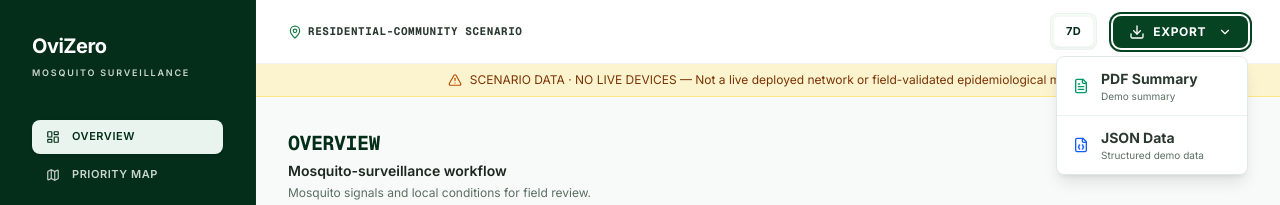
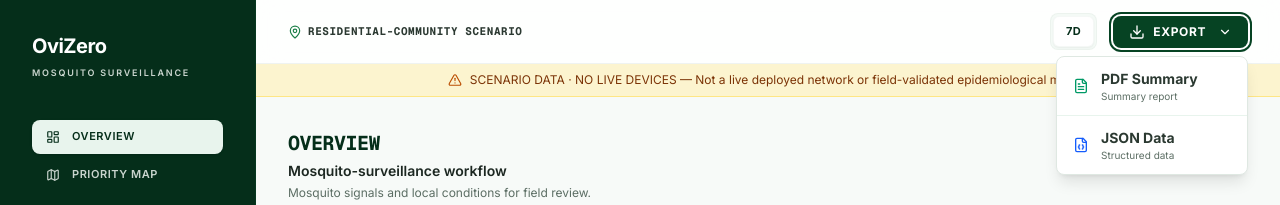
Before and after one commit to prowestjonny88/ovizero-dashboard-v1, a React (Vite) app: page / in a window 1280 px wide. Both pictures are taken after a click on the button "EXPORT". Shown: the top 205 px of the page. Built offline with nearby package versions, Linux system fonts and the light colour scheme.

Commit message:
refactor: remove demo-specific branding labels
Update UI text labels to remove "Demo" references for a more professional, production-ready interface.

```diff
--- a/src/App.tsx
+++ b/src/App.tsx
@@ -253,10 +253,10 @@ export default function App() {
   const handleDiagnosticRun = (deviceId: string) => {
     setDiagnosticResult((prev) => ({
       ...prev,
-      [deviceId]: 'Demo device check complete · no live device connected.',
+      [deviceId]: 'Device check complete · no live device connected.',
     }));
     setToast({
-      message: "Demo device check complete · no live device connected.",
+      message: "Device check complete · no live device connected.",
       type: 'info',
     });
   };
--- a/src/components/ExportMenu.tsx
+++ b/src/components/ExportMenu.tsx
@@ -47,7 +47,7 @@ const ExportMenu: React.FC<ExportMenuProps> = ({ onExport, exportingFormat, clas
             <FileText className="w-4 h-4 text-emerald-600" />
             <div>
               <div className="font-bold">PDF Summary</div>
-              <div className="text-[10px] text-zinc-500">Demo summary</div>
+              <div className="text-[10px] text-zinc-500">Summary report</div>
             </div>
           </button>
           <button
@@ -60,7 +60,7 @@ const ExportMenu: React.FC<ExportMenuProps> = ({ onExport, exportingFormat, clas
             <FileJson className="w-4 h-4 text-blue-600" />
             <div>
               <div className="font-bold">JSON Data</div>
-              <div className="text-[10px] text-zinc-500">Structured demo data</div>
+              <div className="text-[10px] text-zinc-500">Structured data</div>
             </div>
           </button>
         </div>
```
